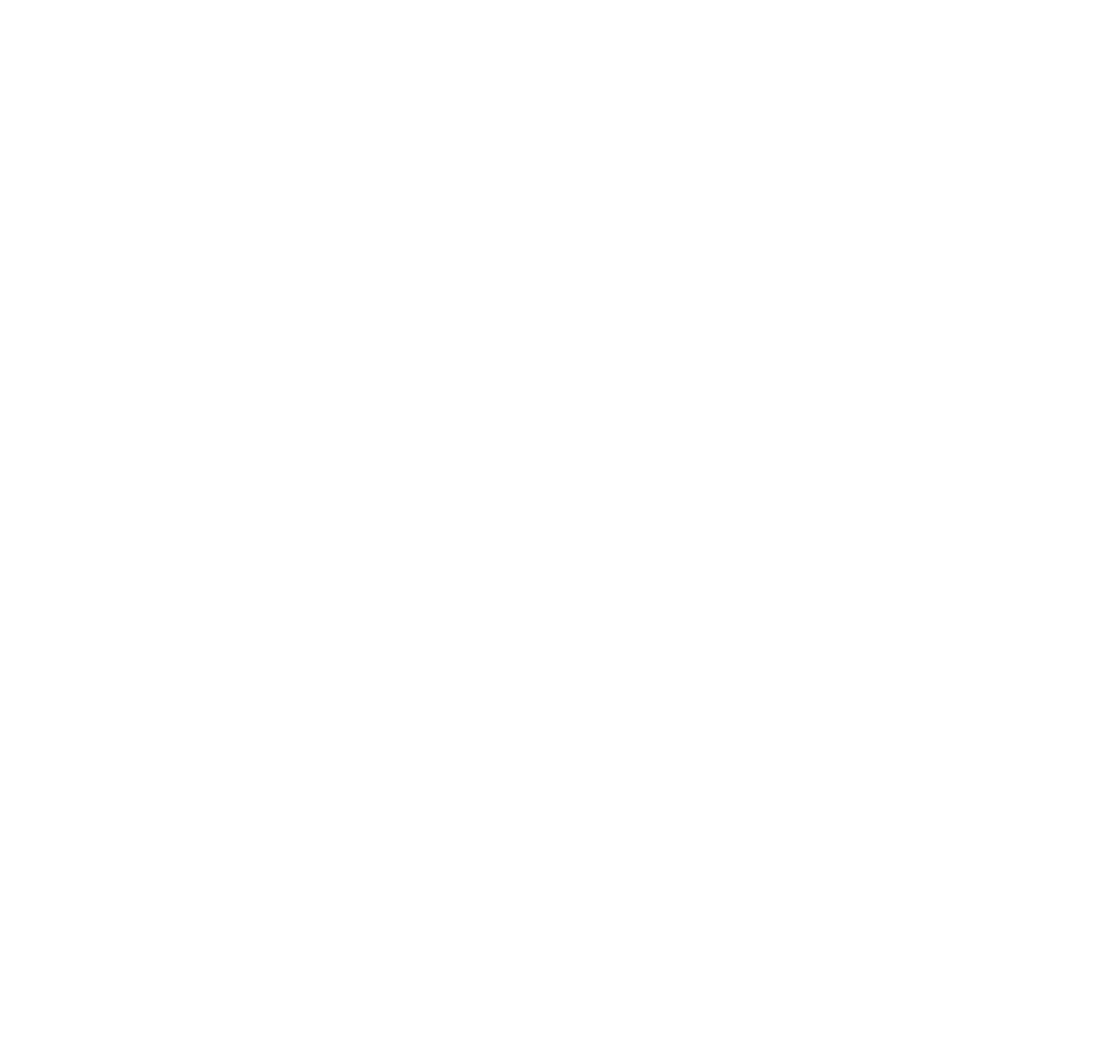
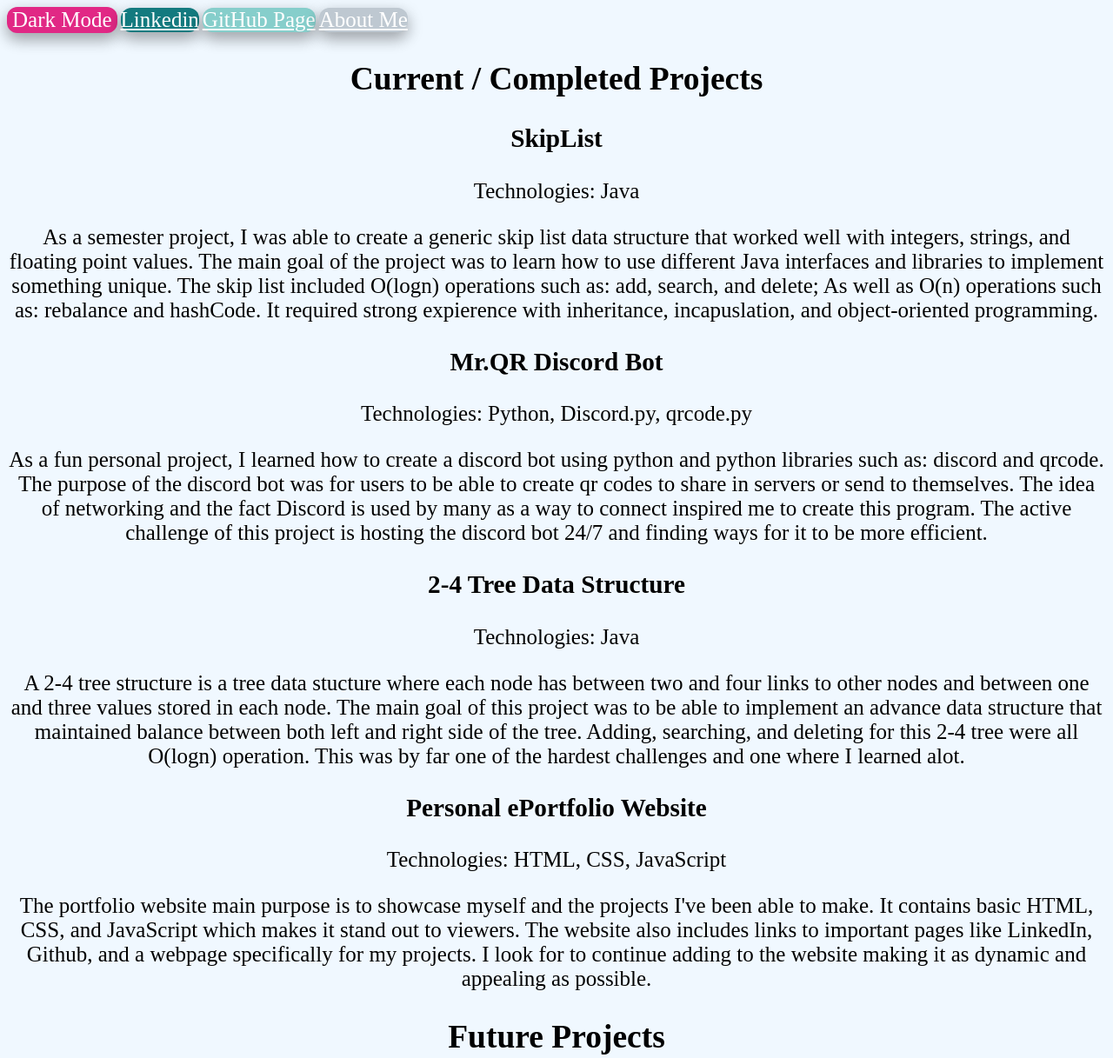
Before and after one commit to ginobenitez/gino-benitez.github.io, a plain HTML site: page projects.html in a window 1280 px wide. Shown: the top 1217 px of the page at 87% size. Before the commit the page ends 800 px from the top, so only its background shows below. Drawn offline with Linux system fonts and the light colour scheme; a web font is replaced by a local one.

Commit message:
git - commit

```diff
--- a/index.html
+++ b/index.html
@@ -4,24 +4,40 @@
     <title>Gino Benitez Portfolio</title>
     <meta name="viewport" content="width=device-width, initial-scale=1">
     <link href ="style.css" rel="stylesheet">
+    <link href ="https://fonts.googleapis.com/css?family=Handjet" rel="stylesheet">
+
 </head>
-<body>
+<button  class = "dlButton" id = "dlButton">Dark Mode</button>
+<a class = "linkedInButton" href = "https://www.linkedin.com/in/gino-benitez/" target= 'blank'> Linkedin</a>
+<a class = "gitHubButton" href = "https://github.com/ginobenitez" target = 'blank'>GitHub Page</a>
+<a class = "projectsButton" href = "projects.html" target =  'blank'> Projects </a>
+<div class = "all">
+    <body class = "light-mode">
         <h2>Hello! My name is Gino Benitez. I'm an inspiring software engineer.</h2>
     <p>I'm a computer science student studying at the University of Central Florida.
         I have intrest in programming with most of my expierence coming from projects I made
         for classes. In my free time I enjoy binge watching movies and shows, painting, or playing video games.
     </p>
+        <div>
             <h3>Languages
                 <h4>Backend Development</h4>
                 <li>Java (Proficient)</li>
                 <li>C (Skillful)</li>
+                <li>Python (Beginner)</li>
+                <li>JavaScript (Beginner)</li>
 
                 <h4>Frontend Development</h4>
                 <li>HTML(Beginner)</li>
                 <li>CSS (Beginner)</li>
             </h3>
-<a href = "https://www.linkedin.com/in/gino-benitez/" target= 'blank'> Linkedin</a>
-<a href = "https://github.com/ginobenitez" target = 'blank'>GitHub Page</a>
-<a href = "projects.html" target =  'blank'> View some of my projects </a>
+    </div>
+
+    <h3>Contact Info</h3>
+    <p>561-906-3867</p>
+    <p>Email: benitezgp81@gmail.com</p>
+    <p>Instagram: __giinnooo</p>
+</div>
+
+<script src ="script.js"></script>
 </body>
 </html>
--- a/projects.html
+++ b/projects.html
@@ -0,0 +1,68 @@
+<!DOCTYPE html>
+<html>
+    <head>
+    <title>Gino Benitez Projects</title>
+    <meta name="viewport" content="width=device-width, initial-scale=1">
+    <link href ="style.css" rel="stylesheet">
+    <link href ="https://fonts.googleapis.com/css?family=Handjet" rel="stylesheet">
+
+</head>
+<button  class = "dlButton" id = "dlButton">Dark Mode</button>
+<a class = "linkedInButton" href = "https://www.linkedin.com/in/gino-benitez/" target= 'blank'> Linkedin</a>
+<a class = "gitHubButton" href = "https://github.com/ginobenitez" target = 'blank'>GitHub Page</a>
+<a class = "projectsButton" href = "index.html" target = 'blank'>About Me</a>
+<div class = "all">
+    <body class = "light-mode">
+        <h2>Current / Completed Projects</h2>
+        <h3 >SkipList</h3>
+    <p>Technologies: Java</p>
+    <p>As a semester project, I was able to create a generic skip list data structure that worked well with integers, strings, and floating point values.
+        The main goal of the project was to learn how to use different Java interfaces and libraries to implement something unique. The skip list included
+        O(logn) operations such as: add, search, and delete; As well as O(n) operations such as: rebalance and hashCode. It required strong expierence
+        with inheritance, incapuslation, and object-oriented programming.
+    </p>
+
+    <h3 >Mr.QR Discord Bot</h3>
+    <p>Technologies: Python, Discord.py, qrcode.py</p>
+    <p> As a fun personal project, I learned how to create a discord bot using python and python libraries such as: discord and qrcode. The purpose
+        of the discord bot was for users to be able to create qr codes to share in servers or send to themselves. The idea of networking and the fact Discord is used by many
+        as a way to connect inspired me to create this program.
+
+        The active challenge of this project is hosting the discord bot 24/7 and finding ways for it to be more efficient.
+    </p>
+
+    <h3>2-4 Tree Data Structure</h3>
+    <p>Technologies: Java</p>
+    <p> A 2-4 tree structure is a tree data stucture where each node has between two and four links to other nodes and between one and three values
+        stored in each node. The main goal of this project was to be able to implement an advance data structure that maintained balance between both
+        left and right side of the tree. Adding, searching, and deleting for this 2-4 tree were all O(logn) operation. This was by far one of the
+        hardest challenges and one where I learned alot.
+    </p>
+
+    <h3>Personal ePortfolio Website</h3>
+    <p>Technologies: HTML, CSS, JavaScript</p>
+    <p> The portfolio website main purpose is to showcase myself and the projects I've been able to make. It contains basic HTML, CSS, and JavaScript
+    which makes it stand out to viewers. The website also includes links to important pages like LinkedIn, Github, and a webpage specifically for my projects.
+    I look for to continue adding to the website making it as dynamic and appealing as possible.
+    </p>
+
+    <h2>Future Projects</h2>
+        <h3>Password Manager</h3>
+    <p>Technologies: HTML, CSS, JavaScript, SQL</p>
+    <p>Password managing programs are one of the safest ways a person can create different passwords for different applications without the worry
+        of forgetting them. Making a project like this can help improve my knowledge and skills of implementing login systems and relational databases
+        into my programs. A very educational project I look forward to starting in the future.
+    </p>
+
+    <h3>Google Chrome Extension</h3>
+    <p>Technologies: HTML, CSS, JavaScript, APIs</p>
+    <p> Google Chrome extensions are powerful and useful applications used by millions of google users. Creating a google chrome extension program can help me advance
+        my skills in implementing APIs and given me more expierence with JavaScript. Even though I do not have an idea for an extension yet, I look
+        forward to tackling this project in the future.
+    </p>
+
+</div>
+
+<script src ="script.js"></script>
+</body>
+</html>
--- a/script.js
+++ b/script.js
@@ -0,0 +1,5 @@
+var modeButton = document.getElementById("dlButton");
+
+modeButton.addEventListener("click", () =>{
+    document.body.classList.toggle("dark-mode");
+});
--- a/style.css
+++ b/style.css
@@ -0,0 +1,93 @@
+
+body.light-mode{
+    color: black;
+    background-color:aliceblue;
+}
+body.dark-mode{
+    color: aliceblue;
+    background-color:#2d2d2d;
+}
+
+.dlButton{
+    background-color:#e12885;
+    border: none;
+    border-radius: 12px;
+    color: white;
+    display: inline-block;
+   text-align: right;
+    transition-duration: 0.4s;
+    box-shadow: 0 8px 16px 0 rgba(0,0,0,0.2), 0 6px 20px 0 rgba(0,0,0,0.19);
+    font-family: 'Handjet', Bold;
+    font-size: 25px;
+
+}
+.linkedInButton:hover{
+    background-color: white;
+    color:black;
+    font-size: 30px;
+}
+
+.linkedInButton{
+    background-color: #137a7f;
+    border: none;
+    border-radius: 12px;
+    color: white;
+    display: inline-block;
+   text-align: right;
+    transition-duration: 0.4s;
+    box-shadow: 0 8px 16px 0 rgba(0,0,0,0.2), 0 6px 20px 0 rgba(0,0,0,0.19);
+    font-family: 'Handjet', Bold;
+    font-size: 25px;
+
+}
+.dlButton:hover{
+    background-color: white;
+    color:black;
+    font-size: 30px;
+}
+
+.gitHubButton:hover{
+    background-color: white;
+    color:black;
+    font-size: 30px;
+}
+
+.gitHubButton{
+    background-color:	#86cecb;
+    border: none;
+    border-radius: 12px;
+    color: white;
+    display: inline-block;
+   text-align: right;
+    transition-duration: 0.4s;
+    box-shadow: 0 8px 16px 0 rgba(0,0,0,0.2), 0 6px 20px 0 rgba(0,0,0,0.19);
+    font-family: 'Handjet', Bold;
+    font-size: 25px;
+
+}
+
+.projectsButton:hover{
+    background-color: white;
+    color:black;
+    font-size: 30px;
+}
+
+.projectsButton{
+    background-color:	#bec8d1;
+    border: none;
+    border-radius: 12px;
+    color: white;
+    display: inline-block;
+   text-align: right;
+    transition-duration: 0.4s;
+    box-shadow: 0 8px 16px 0 rgba(0,0,0,0.2), 0 6px 20px 0 rgba(0,0,0,0.19);
+    font-family: 'Handjet', Bold;
+    font-size: 25px;
+
+}
+
+.all{
+    text-align: center;
+    font-family: 'Handjet', Bold;
+    font-size: 25px;
+}
```
Lines whose indentation alone changed are shown as unchanged.
